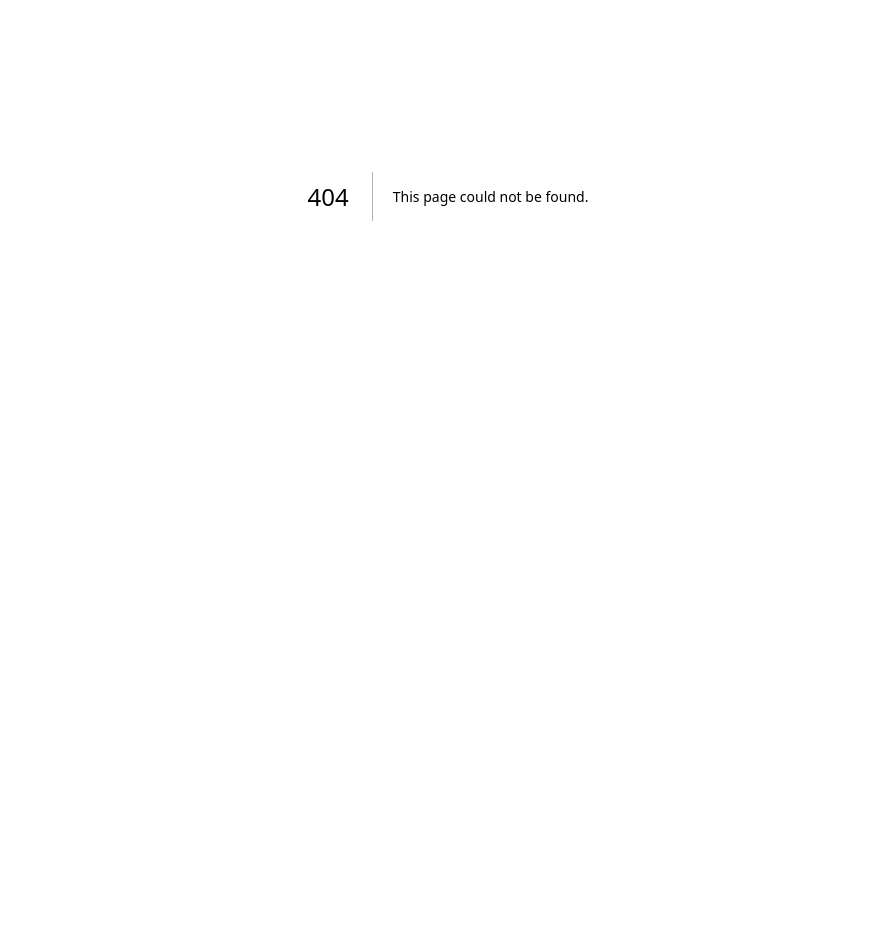
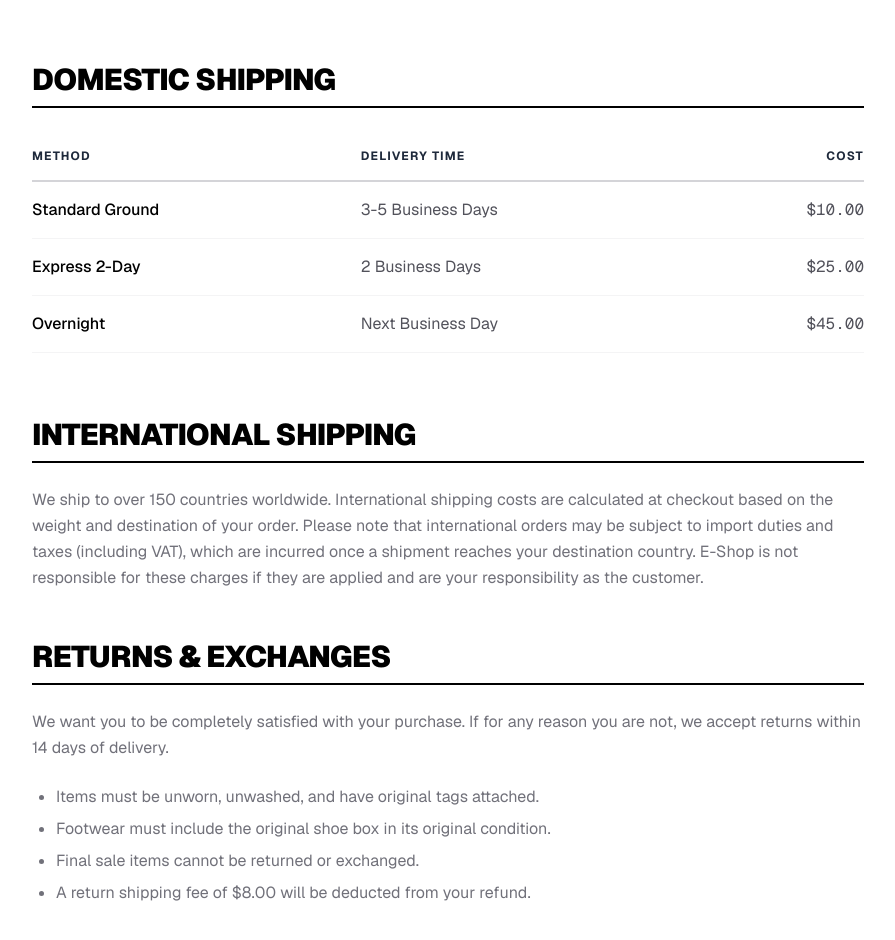
Before and after one commit to Tafsirchy/E-Shop-Manager-ASP.NET, a Next.js app in the folder frontend/: page /shipping in a window 1280 px wide. Before the commit this address had no page. Shown: the part 300-1240 px from the top of the page, without its empty margins (192-1087 px from the left). Before the commit the page ends 896 px from the top, so only its background shows below. Built offline with nearby package versions, Linux system fonts and the light colour scheme.

Commit message:
Create FAQ, Lookbook, Shipping pages and optimize UI spacing

```diff
--- /dev/null
+++ b/frontend/src/app/faq/page.tsx
@@ -0,0 +1,65 @@
+export default function FAQPage() {
+  const faqs = [
+    {
+      question: "How long does shipping take?",
+      answer: "Domestic orders typically arrive within 2-4 business days. International shipping can take anywhere from 7-14 business days depending on the destination and customs processing."
+    },
+    {
+      question: "What is your return policy?",
+      answer: "We accept returns within 14 days of delivery for all unworn and unwashed items with original tags attached. Final sale items cannot be returned or exchanged."
+    },
+    {
+      question: "Do you ship internationally?",
+      answer: "Yes, we ship globally. Shipping costs and delivery times are calculated at checkout based on your location."
+    },
+    {
+      question: "How do the VIP Club tiers work?",
+      answer: "Our VIP Club is based on your lifetime spend. As you reach new thresholds, your tier is automatically upgraded, unlocking exclusive discounts, early access to drops, and priority customer service."
+    },
+    {
+      question: "Can I cancel or change my order?",
+      answer: "Orders can only be modified or canceled within 1 hour of placement. After this window, our fulfillment team begins processing the order and changes cannot be guaranteed."
+    },
+    {
+      question: "Are your garments sustainable?",
+      answer: "We are committed to ethical production. 80% of our collections use recycled or organic materials, and we partner exclusively with factories that enforce fair labor practices."
+    }
+  ];
+
+  return (
+    <div className="bg-white min-h-screen pt-12 pb-32">
+      <div className="max-w-4xl mx-auto px-4 sm:px-6 lg:px-8">
+
+        {/* Header */}
+        <div className="mb-20 text-center">
+          <h1 className="text-[12vw] sm:text-[8vw] leading-none font-black tracking-tighter uppercase text-black mb-4">
+            F.A.Q.
+          </h1>
+          <p className="text-neutral-500 font-medium uppercase tracking-widest text-sm">Frequently Asked Questions</p>
+        </div>
+
+        {/* FAQ List */}
+        <div className="space-y-0 border-t-2 border-black">
+          {faqs.map((faq, index) => (
+            <div key={index} className="border-b-2 border-neutral-200 py-8 group hover:border-black transition-colors duration-300">
+              <h3 className="text-xl sm:text-2xl font-bold uppercase tracking-tight text-black mb-4 group-hover:text-red-500 transition-colors">
+                {faq.question}
+              </h3>
+              <p className="text-neutral-500 text-lg leading-relaxed max-w-3xl">
+                {faq.answer}
+              </p>
+            </div>
+          ))}
+        </div>
+
+        <div className="mt-20 text-center">
+          <p className="text-neutral-500 mb-4">Still have questions?</p>
+          <a href="/contact" className="inline-block border-2 border-black px-10 py-4 text-black font-black uppercase tracking-widest text-sm hover:bg-black hover:text-white transition-colors">
+            Contact Support
+          </a>
+        </div>
+
+      </div>
+    </div>
+  );
+}
--- /dev/null
+++ b/frontend/src/app/lookbook/page.tsx
@@ -0,0 +1,53 @@
+import Link from 'next/link';
+
+export default function LookbookPage() {
+  const images = [
+    "https://images.unsplash.com/photo-1483985988355-763728e1935b?auto=format&fit=crop&q=80&w=800",
+    "https://images.unsplash.com/photo-1515886657613-9f3515b0c78f?auto=format&fit=crop&q=80&w=800",
+    "https://images.unsplash.com/photo-1539109136881-3be0616acf4b?auto=format&fit=crop&q=80&w=800",
+    "https://images.unsplash.com/photo-1509631179647-0177331693ae?auto=format&fit=crop&q=80&w=800",
+    "https://images.unsplash.com/photo-1490481651871-ab68de25d43d?auto=format&fit=crop&q=80&w=800",
+    "https://images.unsplash.com/photo-1445205170230-053b83016050?auto=format&fit=crop&q=80&w=800",
+  ];
+
+  return (
+    <div className="bg-white min-h-screen pt-12 pb-32">
+      <div className="max-w-[1600px] mx-auto px-4 sm:px-6 lg:px-8">
+
+        {/* Header */}
+        <div className="mb-16 flex flex-col items-center text-center">
+          <h1 className="text-[12vw] sm:text-[8vw] leading-none font-black tracking-tighter uppercase text-black mb-4">
+            Lookbook
+          </h1>
+          <p className="text-neutral-500 font-medium uppercase tracking-widest text-sm max-w-xl mx-auto">
+            Collection 001 — A visual exploration of our latest seasonal drops and avant-garde styling.
+          </p>
+        </div>
+
+        {/* Masonry Grid Simulation */}
+        <div className="grid grid-cols-1 sm:grid-cols-2 lg:grid-cols-3 gap-4 sm:gap-6 lg:gap-8">
+          {images.map((src, index) => (
+            <div
+              key={index}
+              className={`relative overflow-hidden group bg-neutral-100 ${index % 3 === 0 ? 'aspect-[3/4]' : 'aspect-square'}`}
+            >
+              <img
+                src={src}
+                alt={`Lookbook ${index + 1}`}
+                className="absolute inset-0 w-full h-full object-cover grayscale hover:grayscale-0 transition-all duration-700 scale-100 group-hover:scale-105"
+              />
+              <div className="absolute inset-0 bg-black/0 group-hover:bg-black/10 transition-colors duration-500 pointer-events-none"></div>
+            </div>
+          ))}
+        </div>
+
+        <div className="mt-20 flex justify-center">
+          <Link href="/product" className="inline-block bg-black px-12 py-5 text-white font-black uppercase tracking-widest text-sm hover:bg-red-500 hover:shadow-[0_0_30px_rgba(239,68,68,0.4)] transition-all duration-300 transform hover:-translate-y-1">
+            Shop The Collection
+          </Link>
+        </div>
+
+      </div>
+    </div>
+  );
+}
--- /dev/null
+++ b/frontend/src/app/shipping/page.tsx
@@ -0,0 +1,68 @@
+export default function ShippingPage() {
+  return (
+    <div className="bg-white min-h-screen pt-12 pb-32">
+      <div className="max-w-4xl mx-auto px-4 sm:px-6 lg:px-8">
+
+        {/* Header */}
+        <div className="mb-20 text-center">
+          <h1 className="text-[12vw] sm:text-[8vw] leading-none font-black tracking-tighter uppercase text-black mb-4">
+            Shipping
+          </h1>
+          <p className="text-neutral-500 font-medium uppercase tracking-widest text-sm">Delivery & Returns Policy</p>
+        </div>
+
+        {/* Content */}
+        <div className="prose prose-lg prose-neutral max-w-none">
+
+          <h2 className="text-2xl sm:text-3xl font-black uppercase tracking-tight text-black mb-6 border-b-2 border-black pb-2">Domestic Shipping</h2>
+          <div className="overflow-x-auto mb-16">
+            <table className="w-full text-left border-collapse">
+              <thead>
+                <tr className="border-b-2 border-neutral-300">
+                  <th className="py-4 font-bold uppercase tracking-widest text-xs">Method</th>
+                  <th className="py-4 font-bold uppercase tracking-widest text-xs">Delivery Time</th>
+                  <th className="py-4 font-bold uppercase tracking-widest text-xs text-right">Cost</th>
+                </tr>
+              </thead>
+              <tbody className="text-neutral-600">
+                <tr className="border-b border-neutral-100">
+                  <td className="py-4 font-medium text-black">Standard Ground</td>
+                  <td className="py-4">3-5 Business Days</td>
+                  <td className="py-4 text-right font-mono">$10.00</td>
+                </tr>
+                <tr className="border-b border-neutral-100">
+                  <td className="py-4 font-medium text-black">Express 2-Day</td>
+                  <td className="py-4">2 Business Days</td>
+                  <td className="py-4 text-right font-mono">$25.00</td>
+                </tr>
+                <tr className="border-b border-neutral-100">
+                  <td className="py-4 font-medium text-black">Overnight</td>
+                  <td className="py-4">Next Business Day</td>
+                  <td className="py-4 text-right font-mono">$45.00</td>
+                </tr>
+              </tbody>
+            </table>
+          </div>
+
+          <h2 className="text-2xl sm:text-3xl font-black uppercase tracking-tight text-black mb-6 border-b-2 border-black pb-2">International Shipping</h2>
+          <p className="text-neutral-500 mb-12 leading-relaxed">
+            We ship to over 150 countries worldwide. International shipping costs are calculated at checkout based on the weight and destination of your order. Please note that international orders may be subject to import duties and taxes (including VAT), which are incurred once a shipment reaches your destination country. E-Shop is not responsible for these charges if they are applied and are your responsibility as the customer.
+          </p>
+
+          <h2 className="text-2xl sm:text-3xl font-black uppercase tracking-tight text-black mb-6 border-b-2 border-black pb-2">Returns & Exchanges</h2>
+          <p className="text-neutral-500 mb-6 leading-relaxed">
+            We want you to be completely satisfied with your purchase. If for any reason you are not, we accept returns within 14 days of delivery.
+          </p>
+          <ul className="list-disc pl-6 text-neutral-500 space-y-2 mb-12">
+            <li>Items must be unworn, unwashed, and have original tags attached.</li>
+            <li>Footwear must include the original shoe box in its original condition.</li>
+            <li>Final sale items cannot be returned or exchanged.</li>
+            <li>A return shipping fee of $8.00 will be deducted from your refund.</li>
+          </ul>
+
+        </div>
+
+      </div>
+    </div>
+  );
+}
--- a/frontend/src/components/Footer.tsx
+++ b/frontend/src/components/Footer.tsx
@@ -2,11 +2,11 @@ import Link from 'next/link';
 
 export default function Footer() {
   return (
-    <footer className="bg-neutral-950 text-neutral-400 pt-24 pb-12 border-t border-neutral-900 overflow-hidden relative">
+    <footer className="bg-neutral-950 text-neutral-400 pt-16 pb-8 border-t border-neutral-900 overflow-hidden relative">
       <div className="max-w-7xl mx-auto px-4 sm:px-6 lg:px-8 relative z-10">
 
         {/* Top Section: Newsletter & Links */}
-        <div className="grid grid-cols-1 md:grid-cols-12 gap-16 lg:gap-8 mb-24">
+        <div className="grid grid-cols-1 md:grid-cols-12 gap-16 lg:gap-8 mb-16">
 
           {/* Newsletter (Left) */}
           <div className="col-span-1 md:col-span-12 lg:col-span-5">
@@ -60,7 +60,7 @@ export default function Footer() {
         </div>
 
         {/* Huge Brand Text */}
-        <div className="w-full flex items-center justify-center border-t border-neutral-900 pt-16 mb-8 overflow-hidden">
+        <div className="w-full flex items-center justify-center border-t border-neutral-900 pt-12 mb-6 overflow-hidden">
            <h1 className="text-[20vw] sm:text-[18vw] leading-none font-black text-transparent bg-clip-text bg-gradient-to-b from-white to-neutral-900 text-center tracking-tighter opacity-20 select-none">
              ESHOP
            </h1>
--- a/frontend/src/components/Home/SubscriptionPromo.tsx
+++ b/frontend/src/components/Home/SubscriptionPromo.tsx
@@ -59,10 +59,10 @@ export default function SubscriptionPromo() {
   return (
     <section
       ref={containerRef}
-      className="relative w-full h-[80vh] min-h-[600px] bg-white overflow-hidden border-b border-neutral-100"
+      className="relative w-full bg-white overflow-hidden border-b border-neutral-100"
     >
       {/* BASE LAYER: Barcode + Brutalist Text */}
-      <div className="absolute inset-0 flex flex-col items-center justify-center">
+      <div className="absolute inset-0 flex flex-col items-center justify-center pointer-events-none">
         {/* CSS Barcode Background (Abstract) */}
         <div
           className="absolute inset-0 opacity-5"
@@ -82,10 +82,10 @@ export default function SubscriptionPromo() {
         ></div>
 
         <div className="w-full max-w-7xl mx-auto px-4 sm:px-6 lg:px-8 relative z-10 text-center">
-          <p className="text-neutral-500 font-bold tracking-[0.4em] uppercase text-sm mb-6">
+          <p className="text-neutral-500 font-bold tracking-[0.4em] uppercase text-sm mb-4">
             Unlock Exclusive Perks
           </p>
-          <h2 className="text-7xl sm:text-8xl lg:text-[10rem] font-black tracking-tighter text-neutral-900 uppercase leading-[0.85] mix-blend-multiply">
+          <h2 className="text-6xl sm:text-7xl lg:text-8xl font-black tracking-tighter text-neutral-900 uppercase leading-[0.85] mix-blend-multiply">
             SCAN TO<br/>SUBSCRIBE
           </h2>
         </div>
@@ -94,7 +94,7 @@ export default function SubscriptionPromo() {
       {/* REVEAL LAYER: The Subscription Packages */}
       {/* As the scanner moves right, everything to its left becomes permanently visible */}
       <div
-        className="absolute inset-0 z-20 bg-neutral-900 text-white flex items-center transition-all duration-500"
+        className="relative z-20 w-full bg-neutral-900 text-white flex items-center py-24 transition-all duration-500"
         style={
           hasScanned
           ? { opacity: 1 } // Fully revealed after scan
@@ -105,10 +105,10 @@ export default function SubscriptionPromo() {
         }
       >
          {/* Background Glow inside the reveal */}
-         <div className="absolute inset-0 bg-[radial-gradient(ellipse_at_center,_var(--tw-gradient-stops))] from-primary-900/40 via-neutral-900 to-neutral-900 opacity-50"></div>
+         <div className="absolute inset-0 bg-[radial-gradient(ellipse_at_center,_var(--tw-gradient-stops))] from-primary-900/40 via-neutral-900 to-neutral-900 opacity-50 pointer-events-none"></div>
 
          {/* Beautiful Subscription UI */}
-         <div className="relative w-full h-full max-w-7xl mx-auto px-4 sm:px-6 lg:px-8 flex flex-col md:flex-row items-center justify-center gap-8">
+         <div className="relative w-full max-w-7xl mx-auto px-4 sm:px-6 lg:px-8 flex flex-col md:flex-row items-center justify-center gap-8">
 
             {/* Intro Text */}
             <div className="flex-1 text-left hidden lg:block">
```
